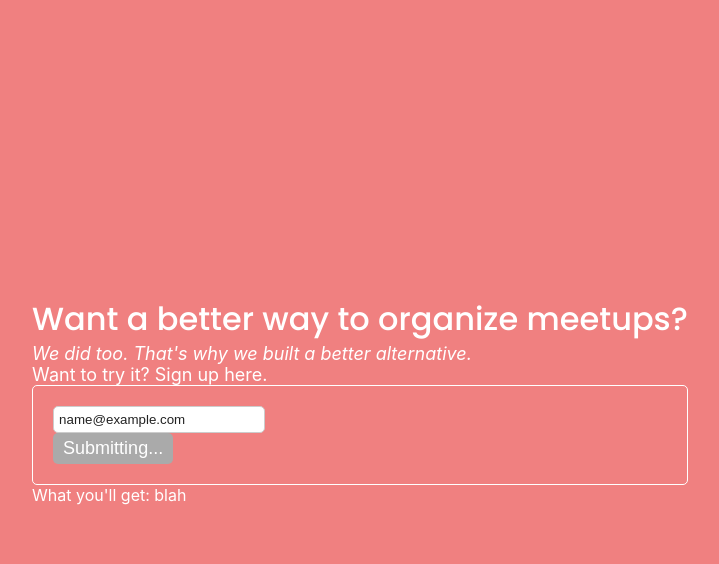
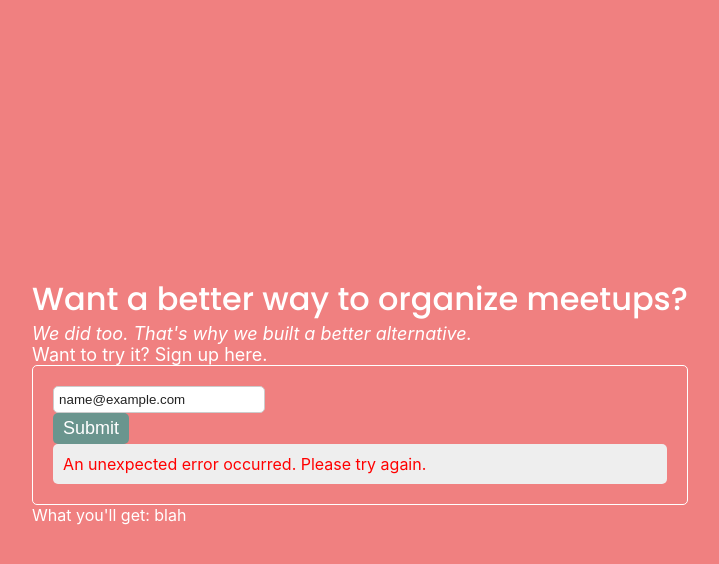
Before and after one commit to Tech-meet/tech-meet, a React (Create React App) app: page / in a window 1280 px wide. Both pictures are taken after typing "name@example.com" into the empty fields and a click on the button "Submit". Shown: the top 564 px of the page, without its empty margins (280-999 px from the left). Built offline with nearby package versions, Linux system fonts and the light colour scheme; no server answers.

Commit message:
#7 Handle pledge form errors

```diff
--- a/src/components/PledgeForm.js
+++ b/src/components/PledgeForm.js
@@ -52,6 +52,13 @@ const SuccessMessage = styled.div`
   color: lightcoral;
 `
 
+const StyledFormError = styled.div`
+  background: #eee;
+  padding: 10px;
+  border-radius: 5px;
+  color: red;
+`
+
 const CREATE_USER = gql`
   mutation addPledge($email: String!) {
     addPledge(email: $email) {
@@ -81,12 +88,25 @@ export default function PledgeForm(props) {
           <Formik
             initialValues={{ email: '' }}
             onSubmit={(values, actions) => {
-              createUser({ variables: values }).then(() => {
-                actions.setSubmitting(false)
-              })
+              createUser({ variables: values })
+                .catch(error => {
+                  if (error.message.match(/duplicate/)) {
+                    actions.setErrors({
+                      email: 'This email address has already signed up',
+                    })
+                  } else {
+                    actions.setStatus({
+                      message:
+                        'An unexpected error occurred. Please try again.',
+                    })
+                  }
+                })
+                .then(() => {
+                  actions.setSubmitting(false)
+                })
             }}
             validationSchema={schema}
-            render={({ errors, touched, isSubmitting }) => (
+            render={({ isSubmitting, status }) => (
               <StyledPledgeForm>
                 <StyledFormRow>
                   <StyledField
@@ -96,11 +116,13 @@ export default function PledgeForm(props) {
                   />
                   <ErrorMessage name="email" />
                 </StyledFormRow>
-                <div>
-                  <StyledButton type="submit" disabled={isSubmitting}>
-                    {isSubmitting ? 'Submitting...' : 'Submit'}
-                  </StyledButton>
-                </div>
+                <StyledButton type="submit" disabled={isSubmitting}>
+                  {isSubmitting ? 'Submitting...' : 'Submit'}
+                </StyledButton>
+                {status &&
+                  status.message && (
+                    <StyledFormError>{status.message}</StyledFormError>
+                  )}
               </StyledPledgeForm>
             )}
           />
```
Also changed, not shown: 1 other file (tests, documents, lock files or other folders).
